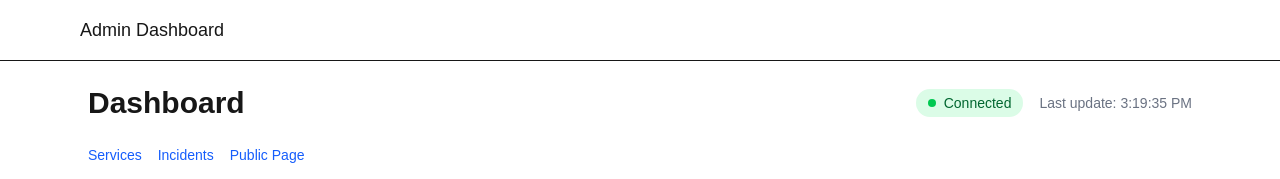
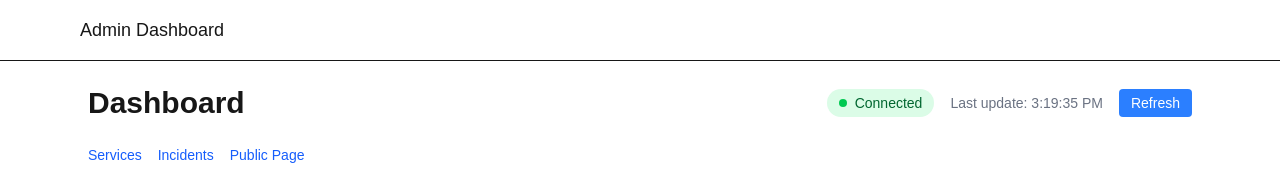
Before and after one commit to 2019UGEC100/status-app-cursor, a Next.js app: page /dashboard in a window 1280 px wide. Shown: the top 179 px of the page. Built offline with nearby package versions, Linux system fonts and the light colour scheme; no server answers.

Commit message:
fix: add cache-busting and manual refresh for demo - ensures connection works reliably

```diff
--- a/src/app/(dashboard)/dashboard/page.tsx
+++ b/src/app/(dashboard)/dashboard/page.tsx
@@ -24,8 +24,15 @@ export default function DashboardPage() {
 
   const fetchData = async () => {
     try {
-      // Use the existing health endpoint for connectivity check
-      const healthRes = await fetch('/api/health');
+      // Add cache-busting parameter to force fresh request
+      const timestamp = Date.now();
+      const healthRes = await fetch(`/api/health?t=${timestamp}`, {
+        method: 'GET',
+        headers: {
+          'Cache-Control': 'no-cache',
+          'Pragma': 'no-cache'
+        }
+      });
 
       if (healthRes.ok) {
         // Simulate some demo data for the interview
@@ -47,6 +54,7 @@ export default function DashboardPage() {
         setLastUpdate(new Date());
         setIsConnected(true);
       } else {
+        console.error('Health check failed with status:', healthRes.status);
         setIsConnected(false);
       }
     } catch (error) {
@@ -56,12 +64,19 @@ export default function DashboardPage() {
   };
 
   useEffect(() => {
+    // Initial fetch
     fetchData();
 
     // Real-time updates every 5 seconds
     const interval = setInterval(fetchData, 5000);
 
-    return () => clearInterval(interval);
+    // Force a refresh after 2 seconds to ensure we get fresh data
+    const forceRefresh = setTimeout(fetchData, 2000);
+
+    return () => {
+      clearInterval(interval);
+      clearTimeout(forceRefresh);
+    };
   }, []);
 
   return (
@@ -82,6 +97,12 @@ export default function DashboardPage() {
                     <span className="text-sm text-gray-500">
                       Last update: {lastUpdate.toLocaleTimeString()}
                     </span>
+                    <button
+                      onClick={fetchData}
+                      className="px-3 py-1 bg-blue-500 text-white rounded text-sm hover:bg-blue-600"
+                    >
+                      Refresh
+                    </button>
                   </div>
       </div>
 
```
Lines whose indentation alone changed are shown as unchanged.
